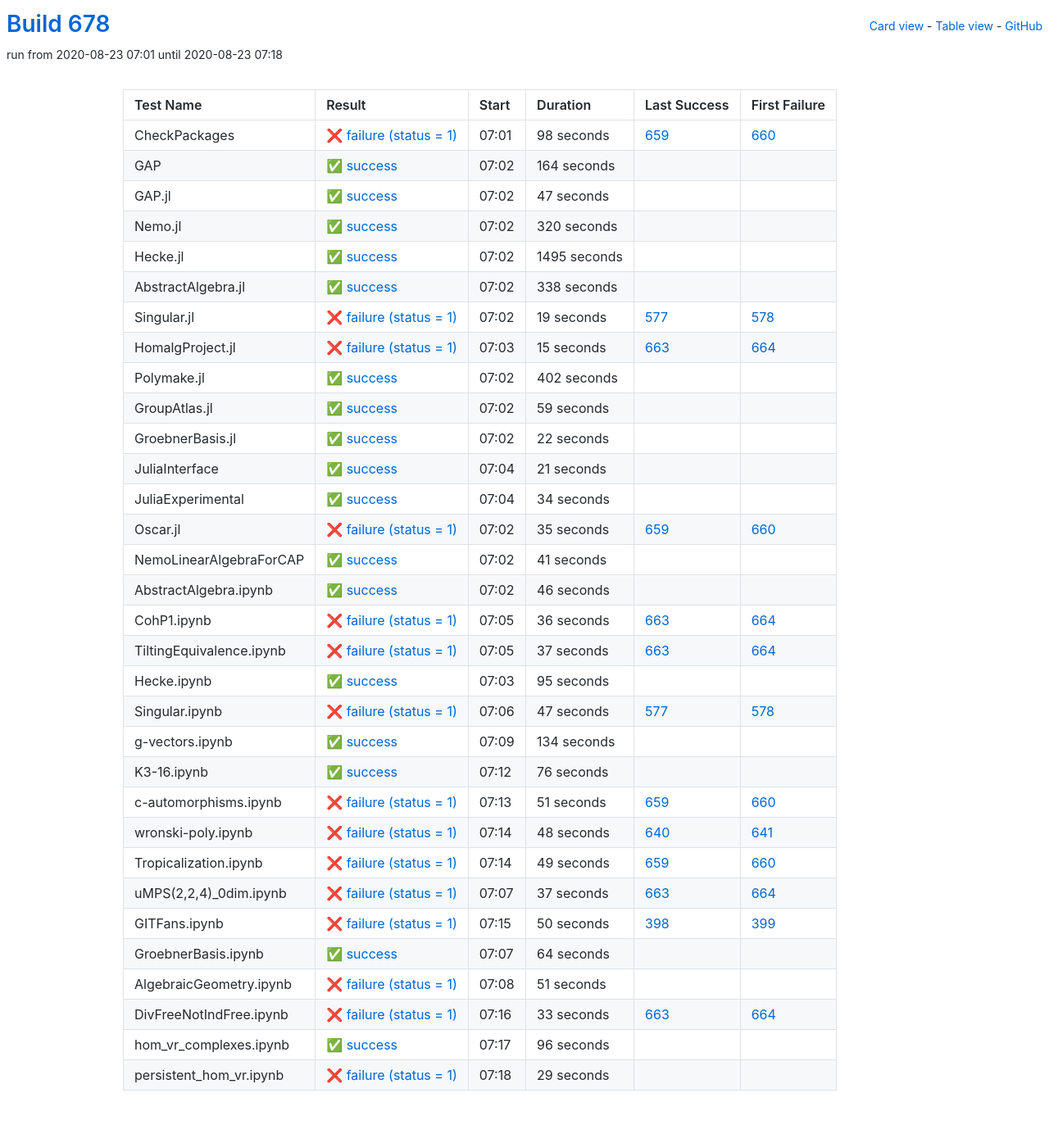
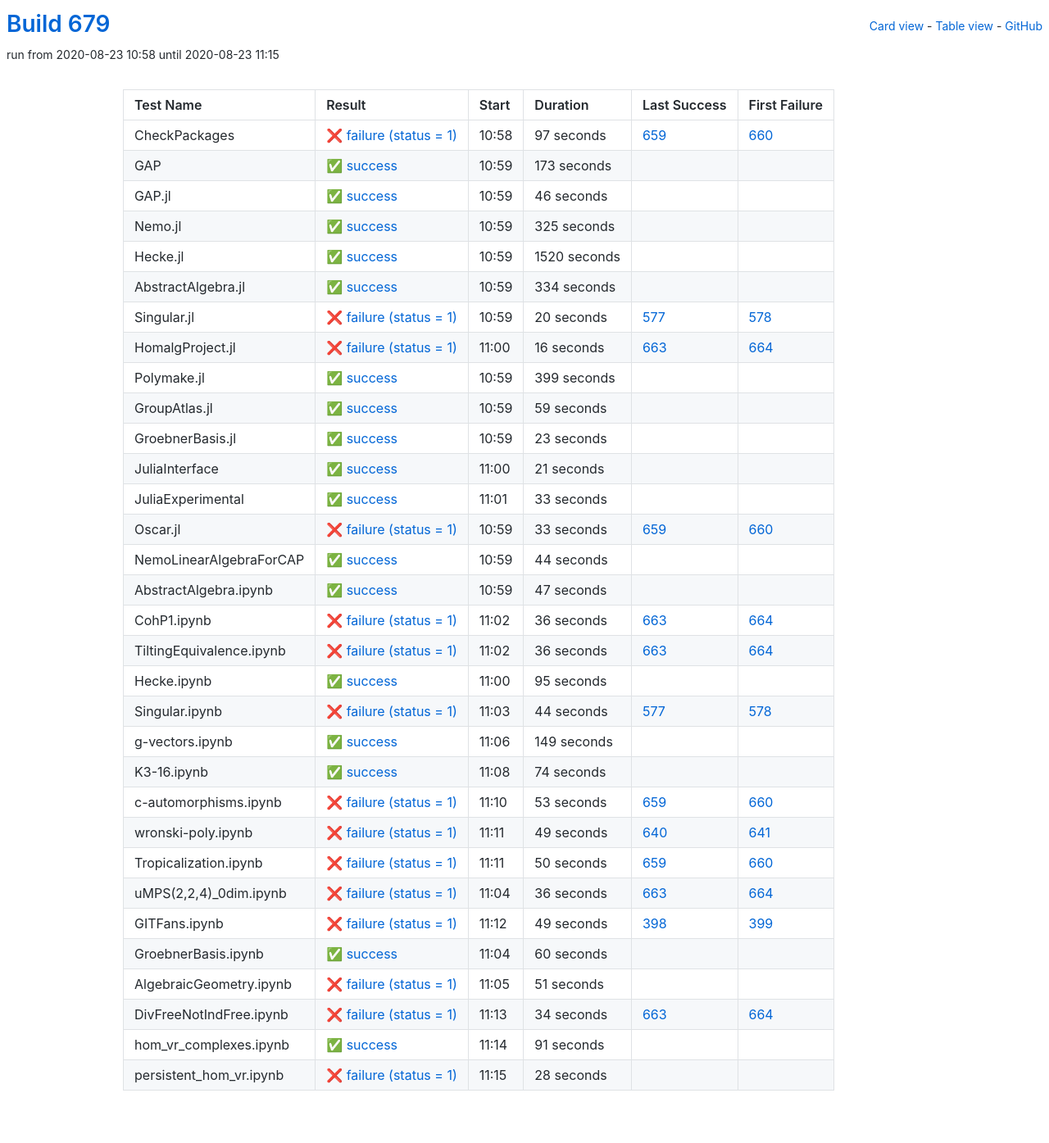
Before and after one commit to oscar-system/oscar-ci-status-stable, a Jekyll site: the page built from table.html, in a window 1280 px wide. Shown: the whole page at 82% size. Built offline with Jekyll 4.4.1, drawn with Linux system fonts in a browser that asks for light colours.

Commit message:
Build #679

```diff
--- a/_data/ci.yml
+++ b/_data/ci.yml
@@ -1,6 +1,6 @@
 ---
-build: 678
-build_url: https://oscarci.mathematik.uni-kl.de/job/oscar-stable/678/
+build: 679
+build_url: https://oscarci.mathematik.uni-kl.de/job/oscar-stable/679/
 job: oscar-stable
 organization: oscar-system
 repo: oscar-ci-status-stable
@@ -8,116 +8,116 @@ repourl: https://github.com/oscar-system/oscar-ci-status-stable
 tests:
 - name: CheckPackages
   id: checkpackages
-  log: https://oscarci.mathematik.uni-kl.de/job/oscar-stable/678/artifact/logs/build-678/CheckPackages.log
-  start: 2020-08-23 07:01
+  log: https://oscarci.mathematik.uni-kl.de/job/oscar-stable/679/artifact/logs/build-679/CheckPackages.log
+  start: 2020-08-23 10:58
   success: false
   exitcode: 1
   status: failure
-  duration: 98
+  duration: 97
   last_success: 659
   last_success_url: https://oscarci.mathematik.uni-kl.de/job/oscar-stable/659/
   first_failure: 660
   first_failure_url: https://oscarci.mathematik.uni-kl.de/job/oscar-stable/660/
 - name: GAP
   id: gap
-  log: https://oscarci.mathematik.uni-kl.de/job/oscar-stable/678/artifact/logs/build-678/GAP.log
-  start: 2020-08-23 07:02
+  log: https://oscarci.mathematik.uni-kl.de/job/oscar-stable/679/artifact/logs/build-679/GAP.log
+  start: 2020-08-23 10:59
   success: true
   exitcode: 0
   status: success
-  duration: 164
+  duration: 173
   last_success: false
   last_success_url:
   first_failure: false
   first_failure_url:
 - name: GAP.jl
   id: gap-jl
-  log: https://oscarci.mathematik.uni-kl.de/job/oscar-stable/678/artifact/logs/build-678/GAP.jl.log
-  start: 2020-08-23 07:02
+  log: https://oscarci.mathematik.uni-kl.de/job/oscar-stable/679/artifact/logs/build-679/GAP.jl.log
+  start: 2020-08-23 10:59
   success: true
   exitcode: 0
   status: success
-  duration: 47
+  duration: 46
   last_success: false
   last_success_url:
   first_failure: false
   first_failure_url:
 - name: Nemo.jl
   id: nemo-jl
-  log: https://oscarci.mathematik.uni-kl.de/job/oscar-stable/678/artifact/logs/build-678/Nemo.jl.log
-  start: 2020-08-23 07:02
+  log: https://oscarci.mathematik.uni-kl.de/job/oscar-stable/679/artifact/logs/build-679/Nemo.jl.log
+  start: 2020-08-23 10:59
   success: true
   exitcode: 0
   status: success
-  duration: 320
+  duration: 325
   last_success: false
   last_success_url:
   first_failure: false
   first_failure_url:
 - name: Hecke.jl
   id: hecke-jl
-  log: https://oscarci.mathematik.uni-kl.de/job/oscar-stable/678/artifact/logs/build-678/Hecke.jl.log
-  start: 2020-08-23 07:02
+  log: https://oscarci.mathematik.uni-kl.de/job/oscar-stable/679/artifact/logs/build-679/Hecke.jl.log
+  start: 2020-08-23 10:59
   success: true
   exitcode: 0
   status: success
-  duration: 1495
+  duration: 1520
   last_success: false
   last_success_url:
   first_failure: false
   first_failure_url:
 - name: AbstractAlgebra.jl
   id: abstractalgebra-jl
-  log: https://oscarci.mathematik.uni-kl.de/job/oscar-stable/678/artifact/logs/build-678/AbstractAlgebra.jl.log
-  start: 2020-08-23 07:02
+  log: https://oscarci.mathematik.uni-kl.de/job/oscar-stable/679/artifact/logs/build-679/AbstractAlgebra.jl.log
+  start: 2020-08-23 10:59
   success: true
   exitcode: 0
   status: success
-  duration: 338
+  duration: 334
   last_success: false
   last_success_url:
   first_failure: false
   first_failure_url:
 - name: Singular.jl
   id: singular-jl
-  log: https://oscarci.mathematik.uni-kl.de/job/oscar-stable/678/artifact/logs/build-678/Singular.jl.log
-  start: 2020-08-23 07:02
+  log: https://oscarci.mathematik.uni-kl.de/job/oscar-stable/679/artifact/logs/build-679/Singular.jl.log
+  start: 2020-08-23 10:59
   success: false
   exitcode: 1
   status: failure
-  duration: 19
+  duration: 20
   last_success: 577
   last_success_url: https://oscarci.mathematik.uni-kl.de/job/oscar-stable/577/
   first_failure: 578
   first_failure_url: https://oscarci.mathematik.uni-kl.de/job/oscar-stable/578/
 - name: HomalgProject.jl
   id: homalgproject-jl
-  log: https://oscarci.mathematik.uni-kl.de/job/oscar-stable/678/artifact/logs/build-678/HomalgProject.jl.log
-  start: 2020-08-23 07:03
+  log: https://oscarci.mathematik.uni-kl.de/job/oscar-stable/679/artifact/logs/build-679/HomalgProject.jl.log
+  start: 2020-08-23 11:00
   success: false
   exitcode: 1
   status: failure
-  duration: 15
+  duration: 16
   last_success: 663
   last_success_url: https://oscarci.mathematik.uni-kl.de/job/oscar-stable/663/
   first_failure: 664
   first_failure_url: https://oscarci.mathematik.uni-kl.de/job/oscar-stable/664/
 - name: Polymake.jl
   id: polymake-jl
-  log: https://oscarci.mathematik.uni-kl.de/job/oscar-stable/678/artifact/logs/build-678/Polymake.jl.log
-  start: 2020-08-23 07:02
+  log: https://oscarci.mathematik.uni-kl.de/job/oscar-stable/679/artifact/logs/build-679/Polymake.jl.log
+  start: 2020-08-23 10:59
   success: true
   exitcode: 0
   status: success
-  duration: 402
+  duration: 399
   last_success: false
   last_success_url:
   first_failure: false
   first_failure_url:
 - name: GroupAtlas.jl
   id: groupatlas-jl
-  log: https://oscarci.mathematik.uni-kl.de/job/oscar-stable/678/artifact/logs/build-678/GroupAtlas.jl.log
-  start: 2020-08-23 07:02
+  log: https://oscarci.mathematik.uni-kl.de/job/oscar-stable/679/artifact/logs/build-679/GroupAtlas.jl.log
+  start: 2020-08-23 10:59
   success: true
   exitcode: 0
   status: success
@@ -128,20 +128,20 @@ tests:
   first_failure_url:
 - name: GroebnerBasis.jl
   id: groebnerbasis-jl
-  log: https://oscarci.mathematik.uni-kl.de/job/oscar-stable/678/artifact/logs/build-678/GroebnerBasis.jl.log
-  start: 2020-08-23 07:02
+  log: https://oscarci.mathematik.uni-kl.de/job/oscar-stable/679/artifact/logs/build-679/GroebnerBasis.jl.log
+  start: 2020-08-23 10:59
   success: true
   exitcode: 0
   status: success
-  duration: 22
+  duration: 23
   last_success: false
   last_success_url:
   first_failure: false
   first_failure_url:
 - name: JuliaInterface
   id: juliainterface
-  log: https://oscarci.mathematik.uni-kl.de/job/oscar-stable/678/artifact/logs/build-678/JuliaInterface.log
-  start: 2020-08-23 07:04
+  log: https://oscarci.mathematik.uni-kl.de/job/oscar-stable/679/artifact/logs/build-679/JuliaInterface.log
+  start: 2020-08-23 11:00
   success: true
   exitcode: 0
   status: success
@@ -152,56 +152,56 @@ tests:
   first_failure_url:
 - name: JuliaExperimental
   id: juliaexperimental
-  log: https://oscarci.mathematik.uni-kl.de/job/oscar-stable/678/artifact/logs/build-678/JuliaExperimental.log
-  start: 2020-08-23 07:04
+  log: https://oscarci.mathematik.uni-kl.de/job/oscar-stable/679/artifact/logs/build-679/JuliaExperimental.log
+  start: 2020-08-23 11:01
   success: true
   exitcode: 0
   status: success
-  duration: 34
+  duration: 33
   last_success: false
   last_success_url:
   first_failure: false
   first_failure_url:
 - name: Oscar.jl
   id: oscar-jl
-  log: https://oscarci.mathematik.uni-kl.de/job/oscar-stable/678/artifact/logs/build-678/Oscar.jl.log
-  start: 2020-08-23 07:02
+  log: https://oscarci.mathematik.uni-kl.de/job/oscar-stable/679/artifact/logs/build-679/Oscar.jl.log
+  start: 2020-08-23 10:59
   success: false
   exitcode: 1
   status: failure
-  duration: 35
+  duration: 33
   last_success: 659
   last_success_url: https://oscarci.mathematik.uni-kl.de/job/oscar-stable/659/
   first_failure: 660
   first_failure_url: https://oscarci.mathematik.uni-kl.de/job/oscar-stable/660/
 - name: NemoLinearAlgebraForCAP
   id: nemolinearalgebraforcap
-  log: https://oscarci.mathematik.uni-kl.de/job/oscar-stable/678/artifact/logs/build-678/NemoLinearAlgebraForCAP.log
-  start: 2020-08-23 07:02
+  log: https://oscarci.mathematik.uni-kl.de/job/oscar-stable/679/artifact/logs/build-679/NemoLinearAlgebraForCAP.log
+  start: 2020-08-23 10:59
   success: true
   exitcode: 0
   status: success
-  duration: 41
+  duration: 44
   last_success: false
   last_success_url:
   first_failure: false
   first_failure_url:
 - name: AbstractAlgebra.ipynb
   id: abstractalgebra-ipynb
-  log: https://oscarci.mathematik.uni-kl.de/job/oscar-stable/678/artifact/logs/build-678/AbstractAlgebra.ipynb.log
-  start: 2020-08-23 07:02
+  log: https://oscarci.mathematik.uni-kl.de/job/oscar-stable/679/artifact/logs/build-679/AbstractAlgebra.ipynb.log
+  start: 2020-08-23 10:59
   success: true
   exitcode: 0
   status: success
-  duration: 46
+  duration: 47
   last_success: false
   last_success_url:
   first_failure: false
   first_failure_url:
 - name: CohP1.ipynb
   id: cohp1-ipynb
-  log: https://oscarci.mathematik.uni-kl.de/job/oscar-stable/678/artifact/logs/build-678/CohP1.ipynb.log
-  start: 2020-08-23 07:05
+  log: https://oscarci.mathematik.uni-kl.de/job/oscar-stable/679/artifact/logs/build-679/CohP1.ipynb.log
+  start: 2020-08-23 11:02
   success: false
   exitcode: 1
   status: failure
@@ -212,20 +212,20 @@ tests:
   first_failure_url: https://oscarci.mathematik.uni-kl.de/job/oscar-stable/664/
 - name: TiltingEquivalence.ipynb
   id: tiltingequivalence-ipynb
-  log: https://oscarci.mathematik.uni-kl.de/job/oscar-stable/678/artifact/logs/build-678/TiltingEquivalence.ipynb.log
-  start: 2020-08-23 07:05
+  log: https://oscarci.mathematik.uni-kl.de/job/oscar-stable/679/artifact/logs/build-679/TiltingEquivalence.ipynb.log
+  start: 2020-08-23 11:02
   success: false
   exitcode: 1
   status: failure
-  duration: 37
+  duration: 36
   last_success: 663
   last_success_url: https://oscarci.mathematik.uni-kl.de/job/oscar-stable/663/
   first_failure: 664
   first_failure_url: https://oscarci.mathematik.uni-kl.de/job/oscar-stable/664/
 - name: Hecke.ipynb
   id: hecke-ipynb
-  log: https://oscarci.mathematik.uni-kl.de/job/oscar-stable/678/artifact/logs/build-678/Hecke.ipynb.log
-  start: 2020-08-23 07:03
+  log: https://oscarci.mathematik.uni-kl.de/job/oscar-stable/679/artifact/logs/build-679/Hecke.ipynb.log
+  start: 2020-08-23 11:00
   success: true
   exitcode: 0
   status: success
@@ -236,116 +236,116 @@ tests:
   first_failure_url:
 - name: Singular.ipynb
   id: singular-ipynb
-  log: https://oscarci.mathematik.uni-kl.de/job/oscar-stable/678/artifact/logs/build-678/Singular.ipynb.log
-  start: 2020-08-23 07:06
+  log: https://oscarci.mathematik.uni-kl.de/job/oscar-stable/679/artifact/logs/build-679/Singular.ipynb.log
+  start: 2020-08-23 11:03
   success: false
   exitcode: 1
   status: failure
-  duration: 47
+  duration: 44
   last_success: 577
   last_success_url: https://oscarci.mathematik.uni-kl.de/job/oscar-stable/577/
   first_failure: 578
   first_failure_url: https://oscarci.mathematik.uni-kl.de/job/oscar-stable/578/
 - name: g-vectors.ipynb
   id: g-vectors-ipynb
-  log: https://oscarci.mathematik.uni-kl.de/job/oscar-stable/678/artifact/logs/build-678/g-vectors.ipynb.log
-  start: 2020-08-23 07:09
+  log: https://oscarci.mathematik.uni-kl.de/job/oscar-stable/679/artifact/logs/build-679/g-vectors.ipynb.log
+  start: 2020-08-23 11:06
   success: true
   exitcode: 0
   status: success
-  duration: 134
+  duration: 149
   last_success: false
   last_success_url:
   first_failure: false
   first_failure_url:
 - name: K3-16.ipynb
   id: k3-16-ipynb
-  log: https://oscarci.mathematik.uni-kl.de/job/oscar-stable/678/artifact/logs/build-678/K3-16.ipynb.log
-  start: 2020-08-23 07:12
+  log: https://oscarci.mathematik.uni-kl.de/job/oscar-stable/679/artifact/logs/build-679/K3-16.ipynb.log
+  start: 2020-08-23 11:08
   success: true
   exitcode: 0
   status: success
-  duration: 76
+  duration: 74
   last_success: false
   last_success_url:
   first_failure: false
   first_failure_url:
 - name: c-automorphisms.ipynb
   id: c-automorphisms-ipynb
-  log: https://oscarci.mathematik.uni-kl.de/job/oscar-stable/678/artifact/logs/build-678/c-automorphisms.ipynb.log
-  start: 2020-08-23 07:13
+  log: https://oscarci.mathematik.uni-kl.de/job/oscar-stable/679/artifact/logs/build-679/c-automorphisms.ipynb.log
+  start: 2020-08-23 11:10
   success: false
   exitcode: 1
   status: failure
-  duration: 51
+  duration: 53
   last_success: 659
   last_success_url: https://oscarci.mathematik.uni-kl.de/job/oscar-stable/659/
   first_failure: 660
   first_failure_url: https://oscarci.mathematik.uni-kl.de/job/oscar-stable/660/
 - name: wronski-poly.ipynb
   id: wronski-poly-ipynb
-  log: https://oscarci.mathematik.uni-kl.de/job/oscar-stable/678/artifact/logs/build-678/wronski-poly.ipynb.log
-  start: 2020-08-23 07:14
+  log: https://oscarci.mathematik.uni-kl.de/job/oscar-stable/679/artifact/logs/build-679/wronski-poly.ipynb.log
+  start: 2020-08-23 11:11
   success: false
   exitcode: 1
   status: failure
-  duration: 48
+  duration: 49
   last_success: 640
   last_success_url: https://oscarci.mathematik.uni-kl.de/job/oscar-stable/640/
   first_failure: 641
   first_failure_url: https://oscarci.mathematik.uni-kl.de/job/oscar-stable/641/
 - name: Tropicalization.ipynb
   id: tropicalization-ipynb
-  log: https://oscarci.mathematik.uni-kl.de/job/oscar-stable/678/artifact/logs/build-678/Tropicalization.ipynb.log
-  start: 2020-08-23 07:14
+  log: https://oscarci.mathematik.uni-kl.de/job/oscar-stable/679/artifact/logs/build-679/Tropicalization.ipynb.log
+  start: 2020-08-23 11:11
   success: false
   exitcode: 1
   status: failure
-  duration: 49
+  duration: 50
   last_success: 659
   last_success_url: https://oscarci.mathematik.uni-kl.de/job/oscar-stable/659/
   first_failure: 660
   first_failure_url: https://oscarci.mathematik.uni-kl.de/job/oscar-stable/660/
 - name: uMPS(2,2,4)_0dim.ipynb
   id: umps-2-2-4-0dim-ipynb
-  log: https://oscarci.mathematik.uni-kl.de/job/oscar-stable/678/artifact/logs/build-678/uMPS-2-2-4-_0dim.ipynb.log
-  start: 2020-08-23 07:07
+  log: https://oscarci.mathematik.uni-kl.de/job/oscar-stable/679/artifact/logs/build-679/uMPS-2-2-4-_0dim.ipynb.log
+  start: 2020-08-23 11:04
   success: false
   exitcode: 1
   status: failure
-  duration: 37
+  duration: 36
   last_success: 663
   last_success_url: https://oscarci.mathematik.uni-kl.de/job/oscar-stable/663/
   first_failure: 664
   first_failure_url: https://oscarci.mathematik.uni-kl.de/job/oscar-stable/664/
 - name: GITFans.ipynb
   id: gitfans-ipynb
-  log: https://oscarci.mathematik.uni-kl.de/job/oscar-stable/678/artifact/logs/build-678/GITFans.ipynb.log
-  start: 2020-08-23 07:15
+  log: https://oscarci.mathematik.uni-kl.de/job/oscar-stable/679/artifact/logs/build-679/GITFans.ipynb.log
+  start: 2020-08-23 11:12
   success: false
   exitcode: 1
   status: failure
-  duration: 50
+  duration: 49
   last_success: 398
   last_success_url: https://oscarci.mathematik.uni-kl.de/job/oscar-stable/398/
   first_failure: 399
   first_failure_url: https://oscarci.mathematik.uni-kl.de/job/oscar-stable/399/
 - name: GroebnerBasis.ipynb
   id: groebnerbasis-ipynb
-  log: https://oscarci.mathematik.uni-kl.de/job/oscar-stable/678/artifact/logs/build-678/GroebnerBasis.ipynb.log
-  start: 2020-08-23 07:07
+  log: https://oscarci.mathematik.uni-kl.de/job/oscar-stable/679/artifact/logs/build-679/GroebnerBasis.ipynb.log
+  start: 2020-08-23 11:04
   success: true
   exitcode: 0
   status: success
-  duration: 64
+  duration: 60
   last_success: false
   last_success_url:
   first_failure: false
   first_failure_url:
 - name: AlgebraicGeometry.ipynb
   id: algebraicgeometry-ipynb
-  log: https://oscarci.mathematik.uni-kl.de/job/oscar-stable/678/artifact/logs/build-678/AlgebraicGeometry.ipynb.log
-  start: 2020-08-23 07:08
+  log: https://oscarci.mathematik.uni-kl.de/job/oscar-stable/679/artifact/logs/build-679/AlgebraicGeometry.ipynb.log
+  start: 2020-08-23 11:05
   success: false
   exitcode: 1
   status: failure
@@ -356,36 +356,36 @@ tests:
   first_failure_url:
 - name: DivFreeNotIndFree.ipynb
   id: divfreenotindfree-ipynb
-  log: https://oscarci.mathematik.uni-kl.de/job/oscar-stable/678/artifact/logs/build-678/DivFreeNotIndFree.ipynb.log
-  start: 2020-08-23 07:16
+  log: https://oscarci.mathematik.uni-kl.de/job/oscar-stable/679/artifact/logs/build-679/DivFreeNotIndFree.ipynb.log
+  start: 2020-08-23 11:13
   success: false
   exitcode: 1
   status: failure
-  duration: 33
+  duration: 34
   last_success: 663
   last_success_url: https://oscarci.mathematik.uni-kl.de/job/oscar-stable/663/
   first_failure: 664
   first_failure_url: https://oscarci.mathematik.uni-kl.de/job/oscar-stable/664/
 - name: hom_vr_complexes.ipynb
   id: hom-vr-complexes-ipynb
-  log: https://oscarci.mathematik.uni-kl.de/job/oscar-stable/678/artifact/logs/build-678/hom_vr_complexes.ipynb.log
-  start: 2020-08-23 07:17
+  log: https://oscarci.mathematik.uni-kl.de/job/oscar-stable/679/artifact/logs/build-679/hom_vr_complexes.ipynb.log
+  start: 2020-08-23 11:14
   success: true
   exitcode: 0
   status: success
-  duration: 96
+  duration: 91
   last_success: false
   last_success_url:
   first_failure: false
   first_failure_url:
 - name: persistent_hom_vr.ipynb
   id: persistent-hom-vr-ipynb
-  log: https://oscarci.mathematik.uni-kl.de/job/oscar-stable/678/artifact/logs/build-678/persistent_hom_vr.ipynb.log
-  start: 2020-08-23 07:18
+  log: https://oscarci.mathematik.uni-kl.de/job/oscar-stable/679/artifact/logs/build-679/persistent_hom_vr.ipynb.log
+  start: 2020-08-23 11:15
   success: false
   exitcode: 1
   status: failure
-  duration: 29
+  duration: 28
   last_success: false
   last_success_url:
   first_failure: false
```
Also changed, not shown: README.md.
